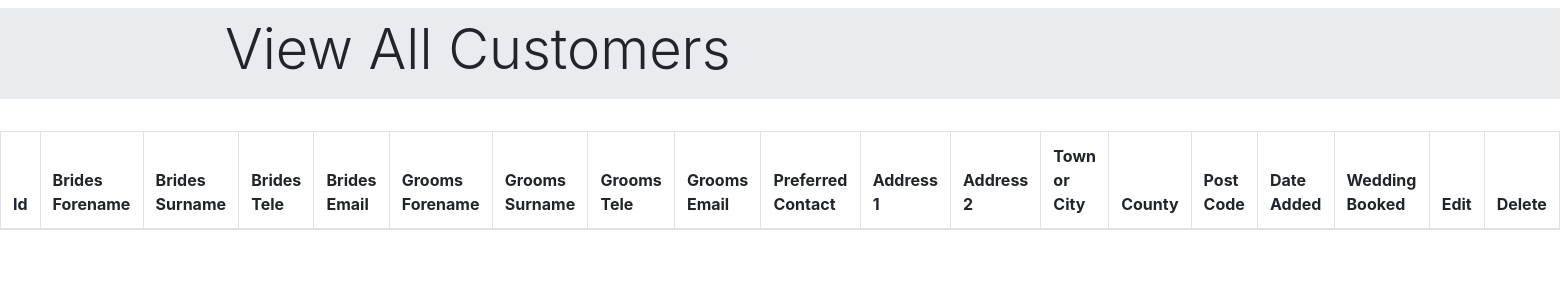
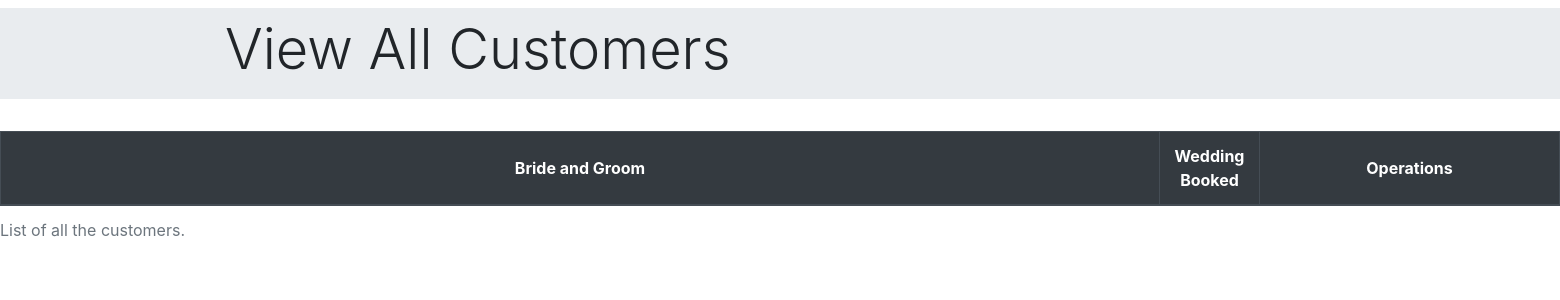
Before and after one commit to jjackson19862017/WeddingBookingSystem, a PHP site: page /admin/customer_details.php in a window 1560 px wide. Shown: the part 56-356 px from the top of the page. Run offline with PHP 8.4, Linux system fonts and the light colour scheme; the visitor is signed in with stand-in values (Sample User, id 1); data that the repository does not hold is empty; a stand-in replaces the project's code that opens the database connection.

Commit message:
Changed View All Customers Frontend

```diff
--- a/admin/includes/functions.php
+++ b/admin/includes/functions.php
@@ -131,37 +131,20 @@ global $style_no;
 
                             if($wedding_booked == 1) {
                                 $wedding_booked = "Yes";
-                                $style_wedding_booked = $style_yes;
+                                $style_wedding_booked = $style_yes . " class='align-middle'";
                             } else {
                                 $wedding_booked = "No";
-                                $style_wedding_booked = $style_no;
+                                $style_wedding_booked = $style_no . " class='align-middle'";
                             }
 
-
-
+                            $bride_and_groom = $brides_forename . " " . $brides_surname . " and " . $grooms_forename . " " . $grooms_surname . " " . $preferred_contact;
 
                             echo "<tr>";
-                            echo "<td>$customer_id </td>";
-                            echo "<td>$brides_forename </td>";
-                            echo "<td>$brides_surname </td>";
-                            echo "<td>$brides_telephone</td>";
-                            echo "<td>$brides_email</td>";
-                            echo "<td>$grooms_forename </td>";
-                            echo "<td>$grooms_surname </td>";
-                            echo "<td>$grooms_telephone</td>";
-                            echo "<td>$grooms_email</td>";
-                            echo "<td>$preferred_contact</td>";
-                            echo "<td>$address_1</td>";
-                            echo "<td>$address_2</td>";
-                            echo "<td>$town_city</td>";
-                            echo "<td>$county</td>";
-                            echo "<td>$post_code</td>";
-                            echo "<td>$date_added</td>";
+                            echo "<td class='align-middle'>$bride_and_groom </td>";
                             echo "<td $style_wedding_booked>$wedding_booked</td>";
-
-
-                            echo "<td><a href='customer_details.php?source=edit_customer&edit_customer={$customer_id}'>Edit</a></td>"; // Edit
-                            echo "<td><a href='customer_details.php?delete={$customer_id}'>Delete</a></td>"; // Delete
+                            echo "<td class='align-middle'><a class='btn btn-primary' role='button' href='customer_details.php?source=edit_customer&edit_customer={$customer_id}'><i class='fas fa-eye'></i> View</a>
+                                <a class='btn btn-success' role='button' href='customer_details.php?source=edit_customer&edit_customer={$customer_id}'><i class='fas fa-user-edit'></i> Edit</a>
+                                <a class='btn btn-danger' role='button' href='customer_details.php?delete={$customer_id}'><i class='fas fa-trash-alt'></i> Delete</a></td>";
                             echo "</tr>";
                             }
 }
--- a/admin/includes/view_all_customers.php
+++ b/admin/includes/view_all_customers.php
@@ -1,26 +1,12 @@
 
-<table class = "table table-bordered table-hover">
-                                <thead>
+<table class = "table table-bordered table-hover text-center">
+<caption>List of all the customers.</caption>
+                                <thead class="thead-dark">
                                     <tr>
-                                        <th>Id</th>
-                                        <th>Brides Forename</th>
-                                        <th>Brides Surname</th>
-                                        <th>Brides Tele</th>
-                                        <th>Brides Email</th>
-                                        <th>Grooms Forename</th>
-                                        <th>Grooms Surname</th>
-                                        <th>Grooms Tele</th>
-                                        <th>Grooms Email</th>
-                                        <th>Preferred Contact</th>
-                                        <th>Address 1</th>
-                                        <th>Address 2</th>
-                                        <th>Town or City</th>
-                                        <th>County</th>
-                                        <th>Post Code</th>
-                                        <th>Date Added</th>
-                                        <th>Wedding Booked</th>
-                                        <th>Edit</th>
-                                        <th>Delete</th>
+
+                                        <th class="align-middle">Bride and Groom</th>
+                                        <th class="align-middle" style="width: 100px;">Wedding Booked</th>
+                                        <th class="align-middle" style="width: 300px;">Operations</th>
 
                                     </tr>
                                 </thead>
```
Also changed, not shown: README.md.
